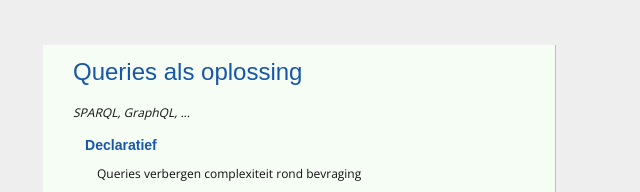
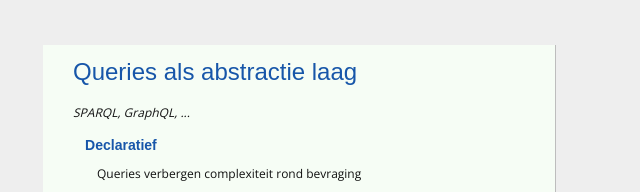
Before and after one commit to rubensworks/slides-2021-iv-querying, a plain HTML site: page index.html in a window 1280 px wide. Shown: the part 594-786 px from the top of the page, 565-1205 px from the left. Drawn offline with nearby package versions, Linux system fonts and the light colour scheme; a web font is replaced by a local one.

Commit message:
Deploying to gh-pages from  @ d44f27328ba3e05522ab322419865587c03a777f 🚀

```diff
--- a/index.html
+++ b/index.html
@@ -70,7 +70,7 @@
     </section>
 
     <section id="start-access-hardcoded" class="slide" inlist="" rel="schema:hasPart" resource="#start-access-hardcoded">
-      <h2 property="schema:name">Queries als oplossing</h2>
+      <h2 property="schema:name">Queries als abstractie laag</h2>
       <em>SPARQL, GraphQL, ...</em>
       <ul>
           <li class="next">
```
